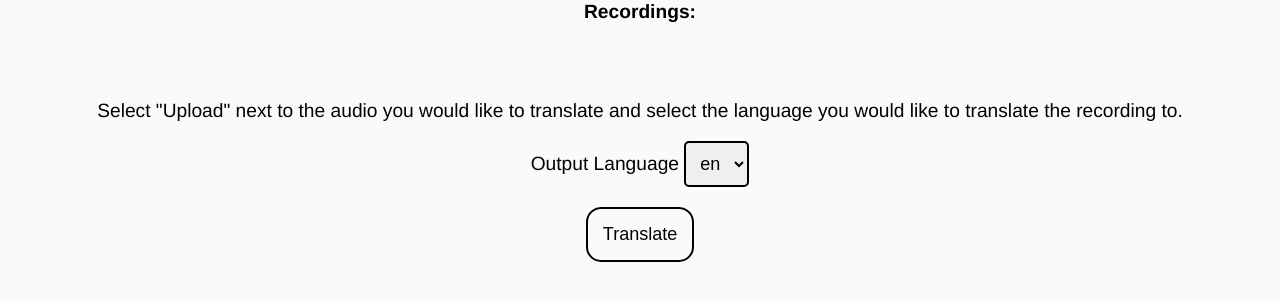
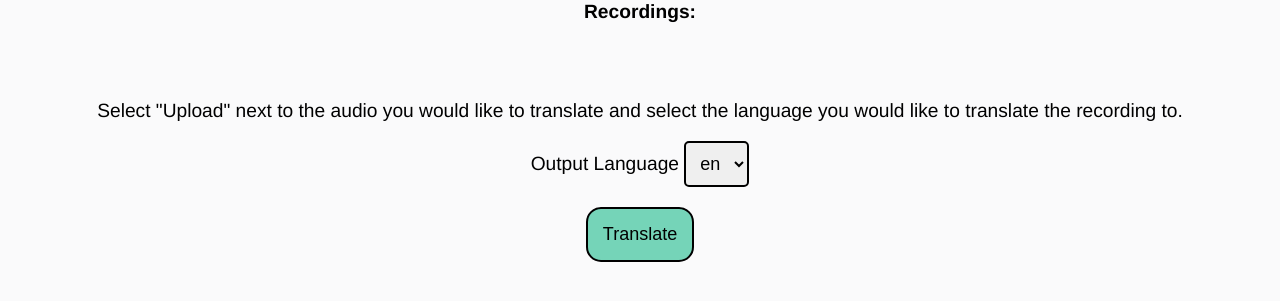
Before and after one commit to software-students-fall2022/containerized-app-exercise-team7, a Flask app: template web_app/templates/home.html in a window 1280 px wide. Shown: the part 300-601 px from the top of the page. Run offline with Flask 2, Linux system fonts and the light colour scheme; the template is opened without the code that fills it: most values are stand-ins (such as "Sample title", 1, 10 or a date in 2020); some libraries are stand-ins or nearby versions.

Commit message:
GREEN BUTTON

```diff
--- a/web_app/static/css/styles.css
+++ b/web_app/static/css/styles.css
@@ -60,6 +60,10 @@ button {
 
 button:active {
   transform: translateY(2px);
+}
+
+#translate-btn {
+  background-color: #75D4B8;
 }
 
 .form-group {
--- a/web_app/templates/home.html
+++ b/web_app/templates/home.html
@@ -47,7 +47,9 @@
               </select>
             </div>
           </div>
-          <button type="submit" class="btn btn-default">Translate</button>
+          <button type="submit" class="btn btn-default" id="translate-btn">
+            Translate
+          </button>
         </div>
       </form>
     </main>
```
